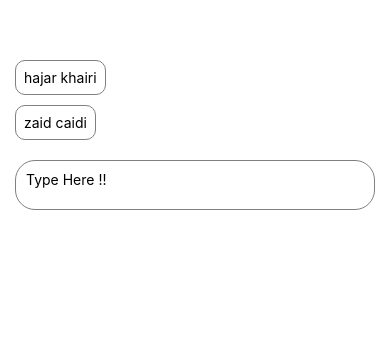
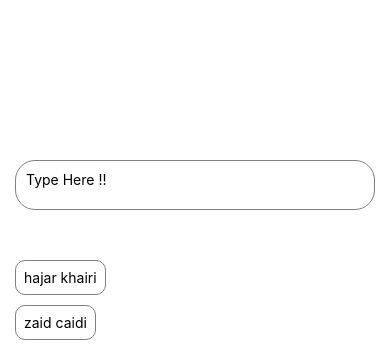
Before and after one commit to zakaria-root/test_animation, a React Native app: screen / in a window 390 px wide. Shown: the part 619-964 px from the top of the page. Before the commit the page ends 844 px from the top, so only its background shows below. Built offline with nearby package versions, Linux system fonts and the light colour scheme.

Commit message:
addd the animation of the input  when fetching the user

```diff
--- a/commponent/whatsappUserMention/index.js
+++ b/commponent/whatsappUserMention/index.js
@@ -1,22 +1,44 @@
 import React from 'react';
-import { StyleSheet } from 'react-native';
+import { Animated, StyleSheet } from 'react-native';
 import { TextInput, View, Text } from 'react-native';
 
 const WhatsappUserMention = () => {
+
+
+    const itemTranslatY = new Animated.Value(200);
     const ListItem = () => {
         return(
-            <View style={styles.list}>
+            <Animated.View style={[styles.list, {transform :[
+                {translateY : itemTranslatY},
+
+            ]}]}>
                 <Text style={styles.name}>hajar khairi</Text>
                 <Text style={styles.name}>zaid caidi</Text>
-            </View>
+            </Animated.View>
         )
     }
+
+
+    const TextChangHandler = (val) => {
+
+        const lastChar = val.charAt(val.length -1)
+
+        if(lastChar === '@'){
+
+            Animated.spring(itemTranslatY, {
+                toValue : 0
+            }).start()
+        }
+    }
+
+
     return(
         <View style={styles.container}>
             <ListItem />
             <View style={styles.input}>
             <TextInput
             placeholder="Type Here !!"
+            onChangeText={TextChangHandler}
             />
             </View>
         </View>
```
